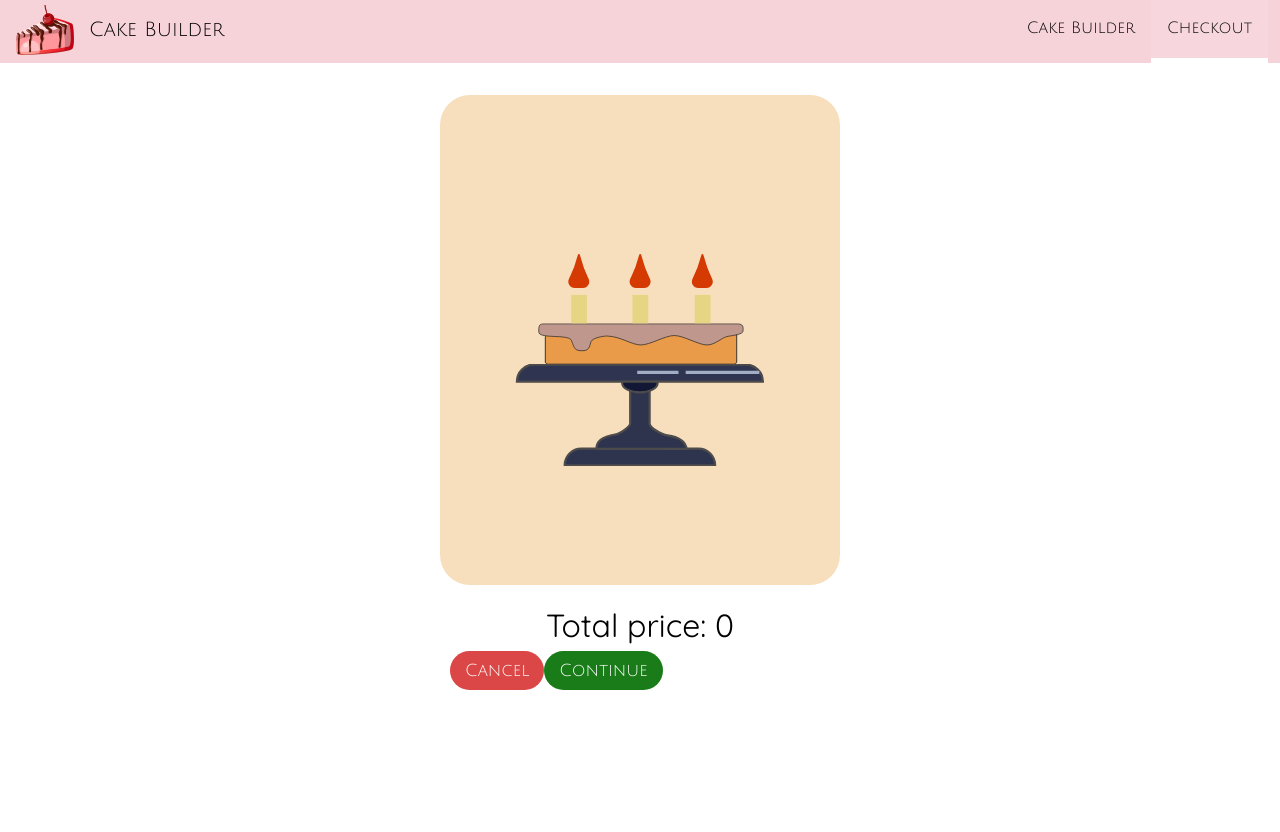
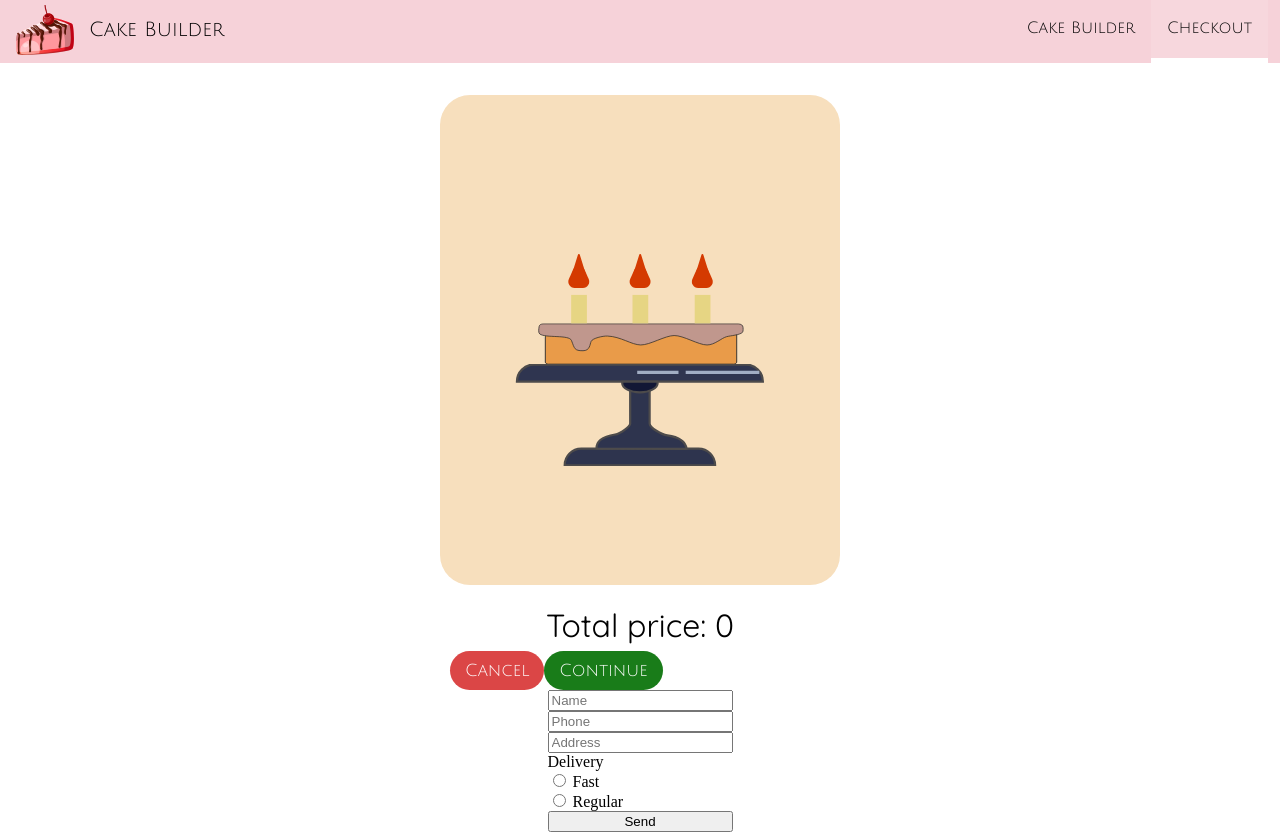
Before and after one commit to Aiperi-Amankulova/cake-builder, a React (Create React App) app: page /checkout/form in a window 1280 px wide. Before the commit the page ends 800 px from the top, so only its background shows below. Built offline with nearby package versions, Linux system fonts and the light colour scheme; a web font is replaced by a local one.

Commit message:
Use state in checkout

```diff
--- a/src/containers/Checkout/Checkout.js
+++ b/src/containers/Checkout/Checkout.js
@@ -1,21 +1,27 @@
-import React, { useEffect } from "react";
-import { useHistory, useLocation } from "react-router-dom";
+import React, { useState, useEffect } from "react";
+import { useHistory, useLocation, Route } from "react-router-dom";
 import CheckoutSummary from "../../components/Checkout/CheckoutSummary/CheckoutSummary";
 import classes from "./Checkout.module.css";
+import CheckoutForm from "./CheckoutForm/CheckoutForm";
+
 export default () => {
   const history = useHistory();
   const location = useLocation();
+  const [ingredients, setIngredients] = useState({});
+  const [price, setPrice] = useState(0);
 
+  useEffect(() => {
     const query = new URLSearchParams(location.search);
-  let price = 0;
-  let ingredients = {};
+    const newIngredients = {};
     query.forEach((value, key) => {
       if (key === "price") {
-      price = +value;
+        setPrice(+value);
       } else {
-      ingredients[key] = +value;
+        newIngredients[key] = +value;
       }
     });
+    setIngredients(newIngredients);
+  }, []);
 
   function checkoutCancel() {
     history.push("/builder");
@@ -24,6 +30,7 @@ export default () => {
   function checkoutContinue() {
     history.push("/checkout/form");
   }
+
   return (
     <div className={classes.Checkout}>
       <CheckoutSummary
@@ -32,6 +39,9 @@ export default () => {
         checkoutCancel={checkoutCancel}
         checkoutContinue={checkoutContinue}
       />
+      <Route path="/checkout/form">
+        <CheckoutForm />
+      </Route>
     </div>
   );
 };
--- a/src/containers/Checkout/Checkout.module.css
+++ b/src/containers/Checkout/Checkout.module.css
@@ -1,5 +1,5 @@
 .Checkout {
   display: flex;
-  flex-wrap: wrap;
-  justify-content: center;
+  flex-flow: column nowrap;
+  align-items: center;
 }
```
Lines whose indentation alone changed are shown as unchanged.
